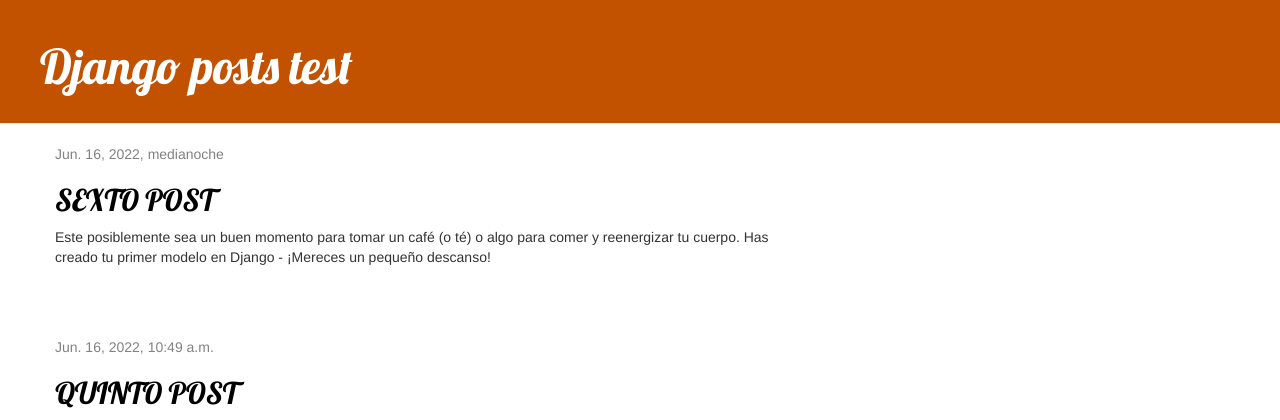
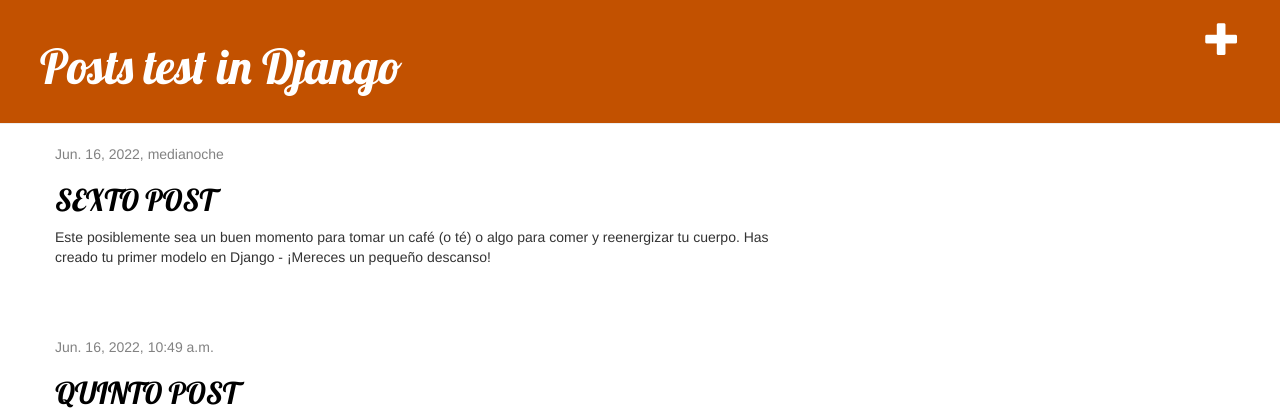
Before and after one commit to radiccimateoo/my-first-blog, a Django app: page / in a window 1280 px wide. Shown: the top 420 px of the page. Run offline with Django 3.2, Linux system fonts and the light colour scheme; data comes from the database, SQL or seed files in the repository; some libraries are stand-ins or nearby versions.

Commit message:
Ultima actualizacion

```diff
--- a/blog/static/css/blog.css
+++ b/blog/static/css/blog.css
@@ -1,9 +1,7 @@
-@import url('https://fonts.googleapis.com/css2? family= Oswald:wght@700 & family= Yellowtail & display=swap');
-
-body {
-    background-color: radial-gradient(circle, #666)
+h1 a, h2 a {
+    color: #C25100;
+    font-family: 'Lobster';
 }
-
 
 .page-header {
     background-color: #C25100;
@@ -23,7 +21,6 @@
 
 h1, h2, h3, h4 {
     font-family: 'Lobster', cursive;
-    color: #ffffff;
 }
 
 .date {
--- a/blog/templates/blog/base.html
+++ b/blog/templates/blog/base.html
@@ -1,18 +1,16 @@
 {% load static %}
 <html>
     <head>
-        <title>Django posts tests</title>
+        <title>Posts test in Django</title>
         <link rel="stylesheet" href="//maxcdn.bootstrapcdn.com/bootstrap/3.2.0/css/bootstrap.min.css">
         <link rel="stylesheet" href="//maxcdn.bootstrapcdn.com/bootstrap/3.2.0/css/bootstrap-theme.min.css">
-        <link href='//fonts.googleapis.com/css?family=Lobster&subset=latin,latin-ext' rel='stylesheet' type='text/css'>
+        <link href="//fonts.googleapis.com/css?family=Lobster&subset=latin,latin-ext" rel="stylesheet" type="text/css">
         <link rel="stylesheet" href="{% static 'css/blog.css' %}">
     </head>
     <body>
         <div class="page-header">
-            {% if user.is_authenticated %}
             <a href="{% url 'post_new' %}" class="top-menu"><span class="glyphicon glyphicon-plus"></span></a>
-            {% endif %}
-            <h1><a href="/">Django posts test</a></h1>
+            <h1><a href="/">Posts test in Django</a></h1>
         </div>
         <div class="content container">
             <div class="row">
--- a/blog/templates/blog/post_list.html
+++ b/blog/templates/blog/post_list.html
@@ -6,7 +6,7 @@
             <div class="date">
                 {{ post.published_date }}
             </div>
-            <h2><a href="{% url 'post_detail' pk=post.pk %}">{{ post.title }}</a></h2>
+            <h2><a href="">{{ post.title }}</a></h2>
             <p>{{ post.text|linebreaksbr }}</p>
         </div>
     {% endfor %}
```
